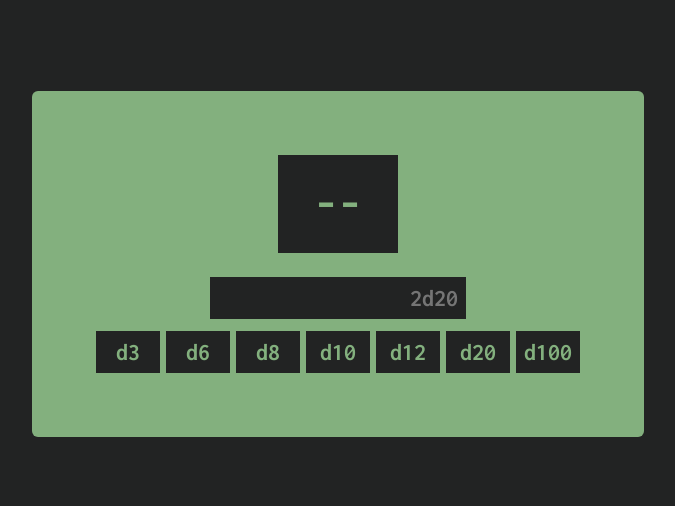
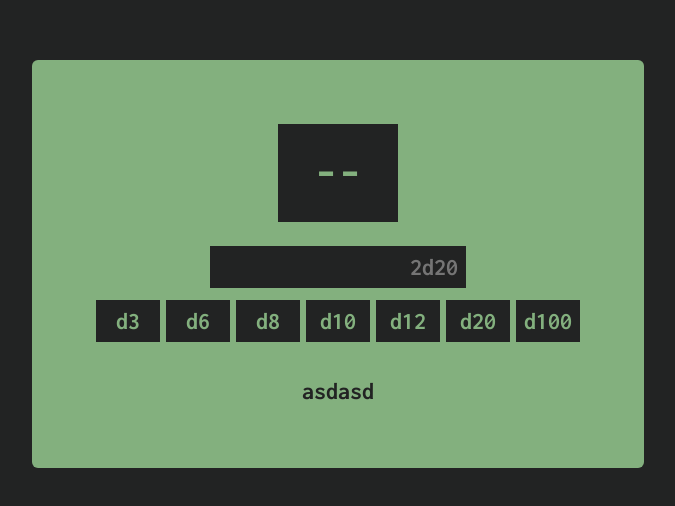
Before and after one commit to Virkkunen/dice, a React (Create React App) app: page / in a window 1280 px wide. Shown: the part 136-642 px from the top of the page, without its empty margins (302-977 px from the left). Built offline with nearby package versions, Linux system fonts and the light colour scheme.

Commit message:
Footer component

```diff
--- a/src/App.css
+++ b/src/App.css
@@ -100,3 +100,7 @@ button:active {
     flex-flow: row wrap;
   }
 }
+
+.footer {
+  margin-top: 24px;
+}
--- /dev/null
+++ b/src/components/Footer.jsx
@@ -0,0 +1,9 @@
+import React from 'react'
+
+export default function Footer() {
+  return (
+    <div className='footer'>
+      asdasd
+    </div>
+  )
+}
--- a/src/pages/DiceMain.jsx
+++ b/src/pages/DiceMain.jsx
@@ -1,6 +1,7 @@
 import React from 'react'
 import DiceGroup from '../components/DiceGroup'
 import Display from '../components/Display'
+import Footer from '../components/Footer'
 import Input from '../components/Input'
 
 export default function DiceMain() {
@@ -9,6 +10,7 @@ export default function DiceMain() {
       <Display />
       <Input />
       <DiceGroup />
+      <Footer />
     </div>
   )
 }
```
